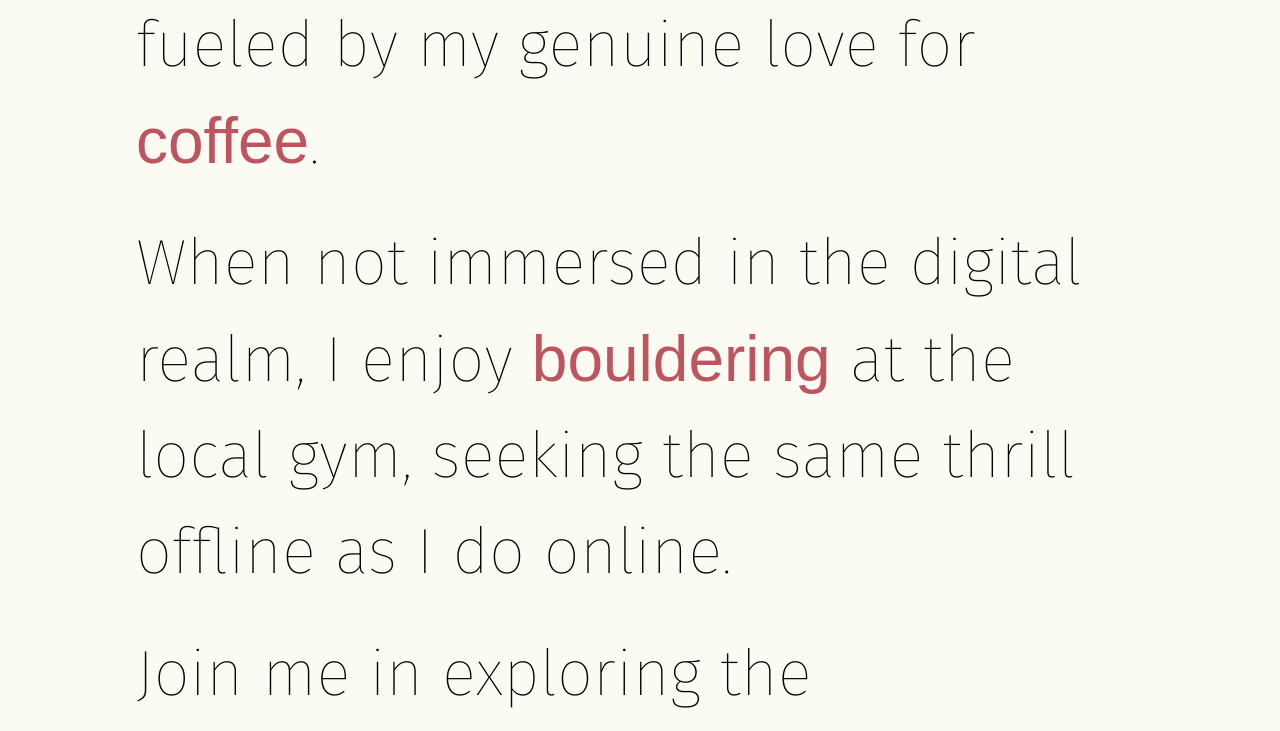
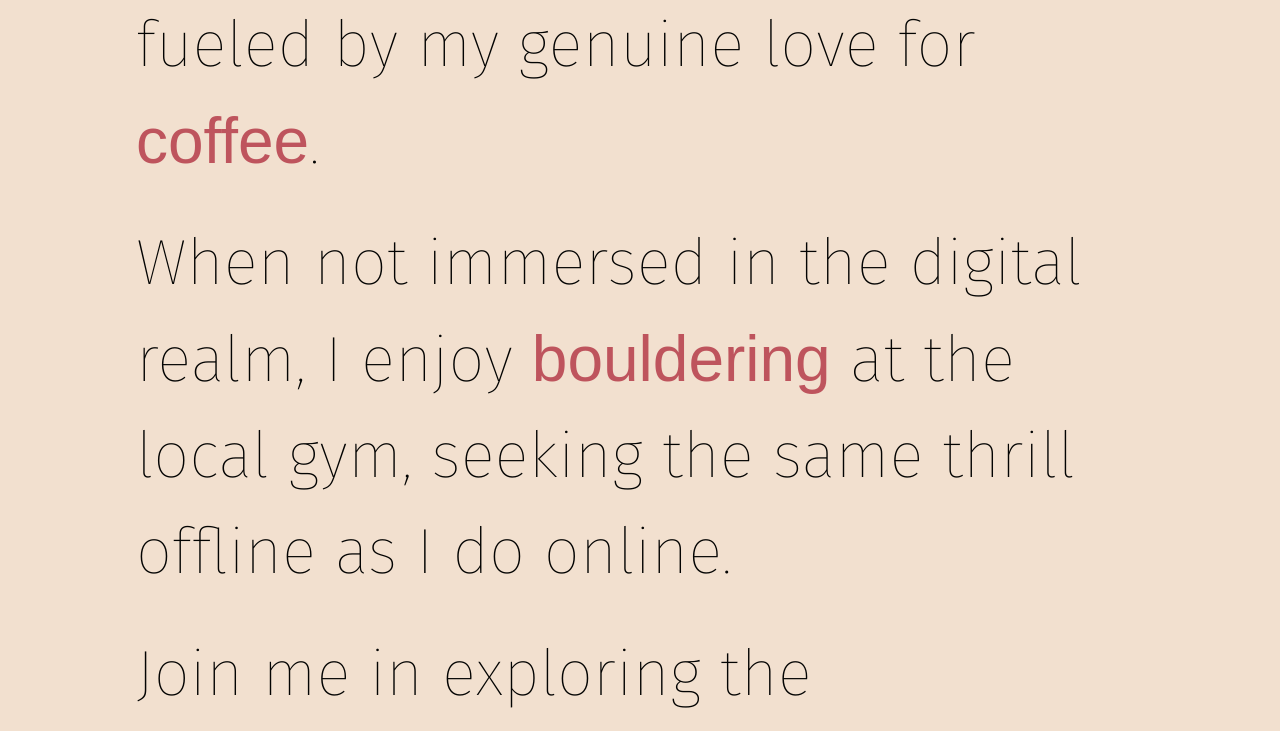
Before and after one commit to kelly1040/kelly1040.github.io, a plain HTML site: page index.html in a window 1280 px wide. Shown: the part 677-1408 px from the top of the page. Drawn offline with Linux system fonts and the light colour scheme; a web font is replaced by a local one.

Commit message:
changed background color

```diff
--- a/public/css/style.css
+++ b/public/css/style.css
@@ -2,11 +2,17 @@
 
 :root {
     --forest: #344036;
-    --sand: #fbfaf3;
+    --sand: #F2E0CF;
     --black: #030302;
     --blue: #91A3E0;
     --yellow: #DFDD51;
     --salmon: #BE545D;
+
+    --dun: #CCB8ABff;
+    --battleship-gray: #95907Eff;
+    --khaki: #ABA799ff;
+    --smoky-black: #171411ff;
+    --caf-noir: #573723ff;
   }
 
 
```
